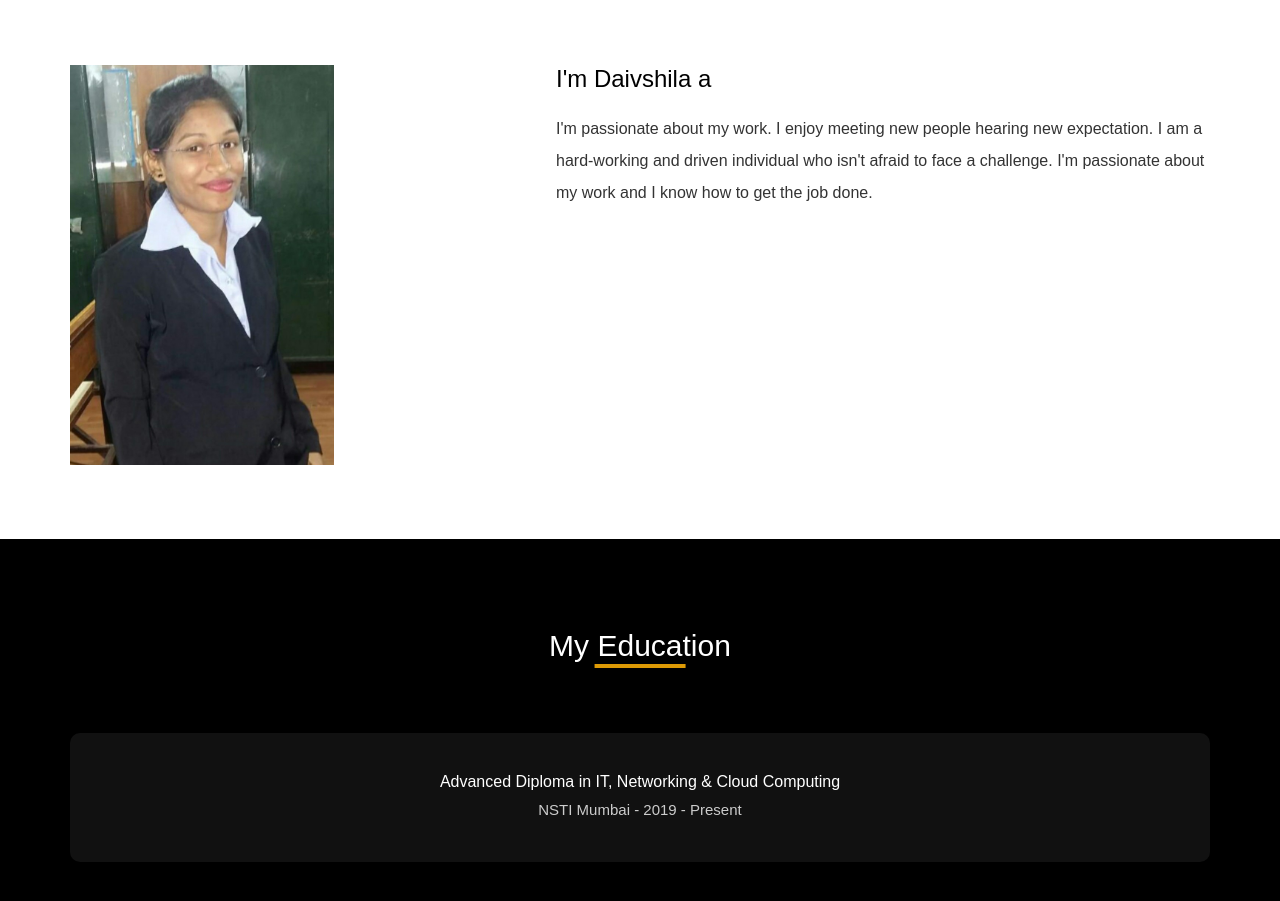
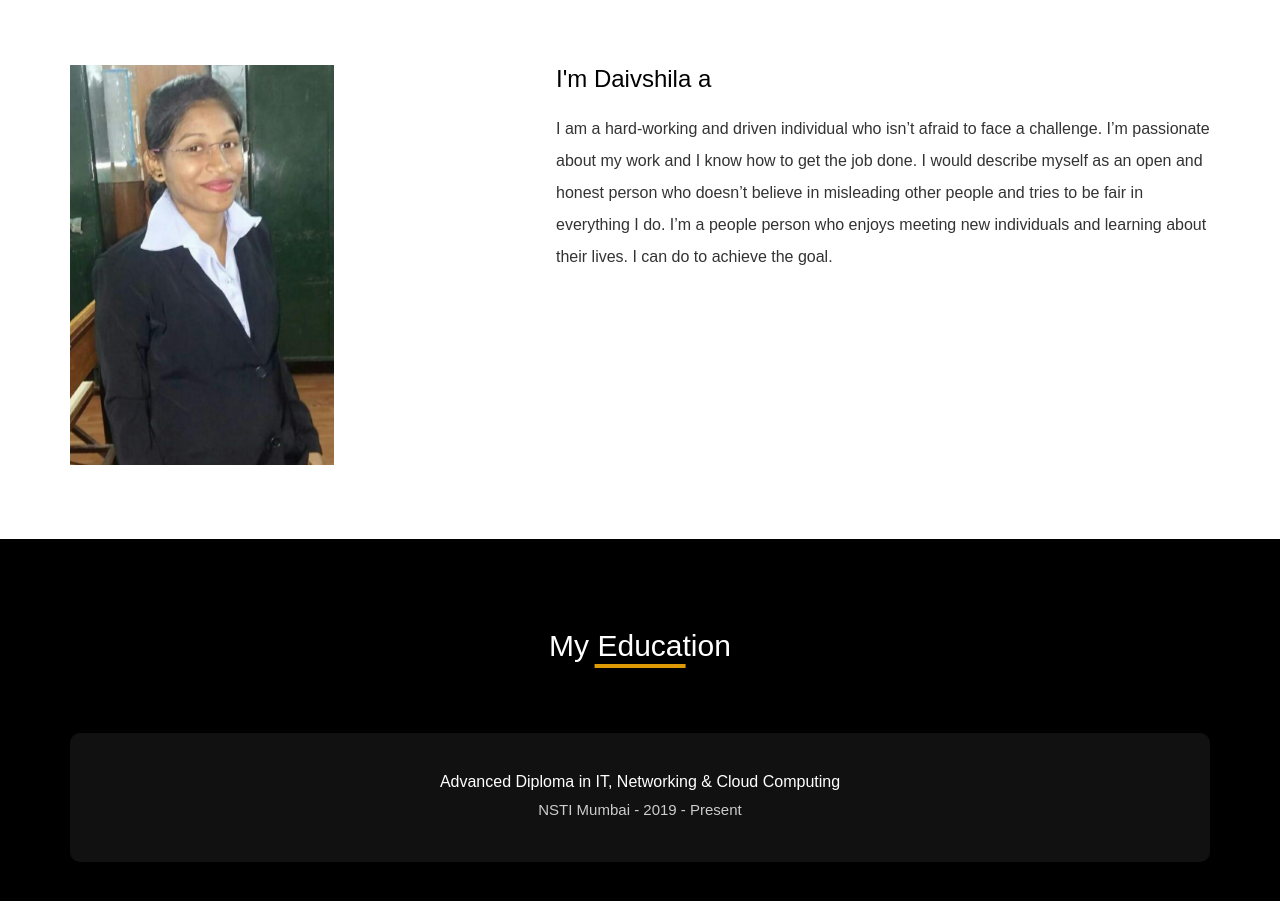
Before and after one commit to Dhanvi019/www.wdaivshilaportfolio.github.io, a plain HTML site: page index.html in a window 1280 px wide. Shown: the part 979-1880 px from the top of the page. Drawn offline with nearby package versions, Linux system fonts and the light colour scheme; a script that the page names is missing.

Commit message:
Update index.html

```diff
--- a/index.html
+++ b/index.html
@@ -106,9 +106,11 @@
         <div class="right" data-aos="fade-left" data-aos-duration="2000">
           <h1>I'm Daivshila a <span id="type2"></span></h1>
           <p>
-I'm passionate about my work. I enjoy meeting new people hearing new expectation. I am a hard-working and
-driven individual who isn't afraid to face a challenge.
- I'm passionate about my work and I know how to get the job done.
+I am a hard-working and driven individual who isn’t afraid to face a challenge. I’m passionate about my work and I know how to get the job done.
+I would describe myself as an open and honest person who doesn’t believe in misleading other people and tries to be fair in everything I do.
+I’m a people person who enjoys meeting new individuals and learning about their lives.
+I can do to achieve the goal.
+
 
           </p>
 
```
